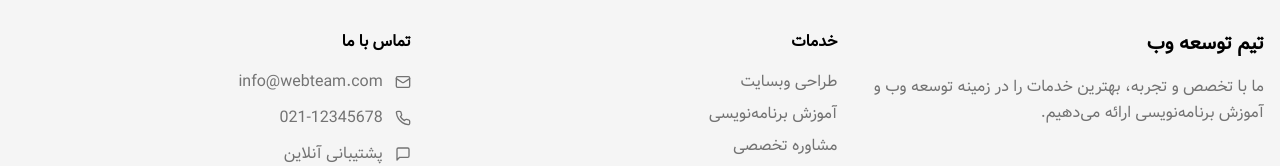
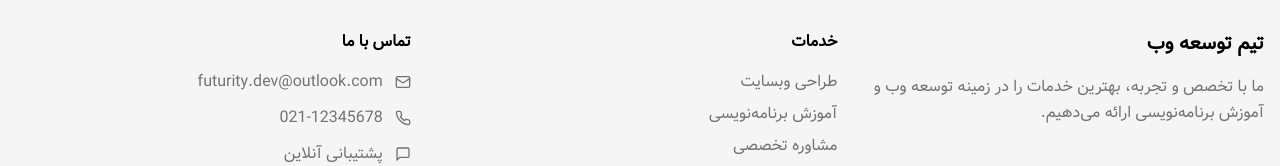
Before and after one commit to futurity-dev/futurity-landing-page, a Next.js app: page / in a window 1280 px wide. Shown: the part 3166-3332 px from the top of the page. Built offline with nearby package versions, Linux system fonts and the light colour scheme.

Commit message:
footer edited

```diff
--- a/components/Footer.tsx
+++ b/components/Footer.tsx
@@ -27,7 +27,7 @@ export default function Footer() {
             <div className="space-y-3">
               <div className="flex items-center gap-3 text-muted-foreground">
                 <Mail className="w-4 h-4" />
-                <span>info@webteam.com</span>
+                <span>futurity.dev@outlook.com</span>
               </div>
               <div className="flex items-center gap-3 text-muted-foreground">
                 <Phone className="w-4 h-4" />
```
